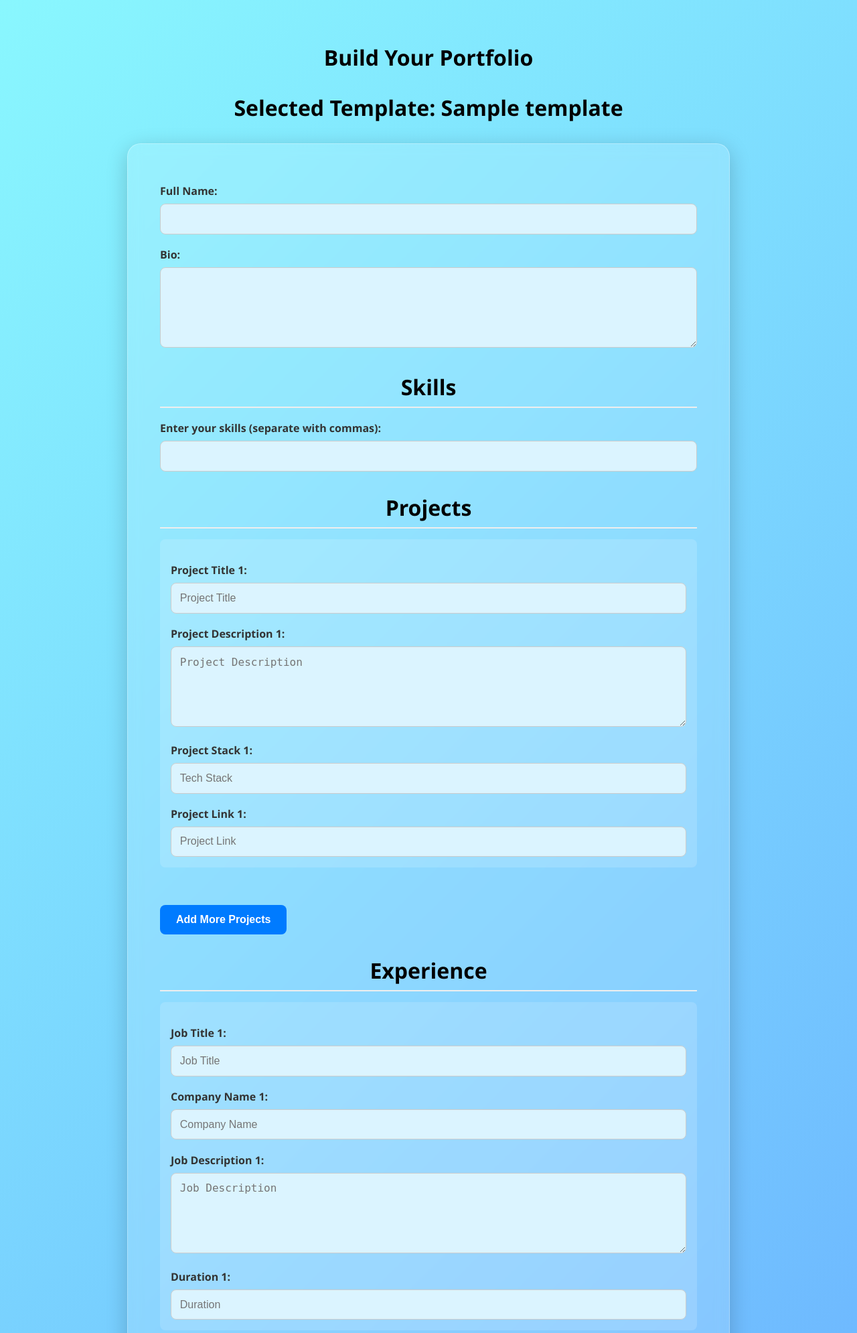
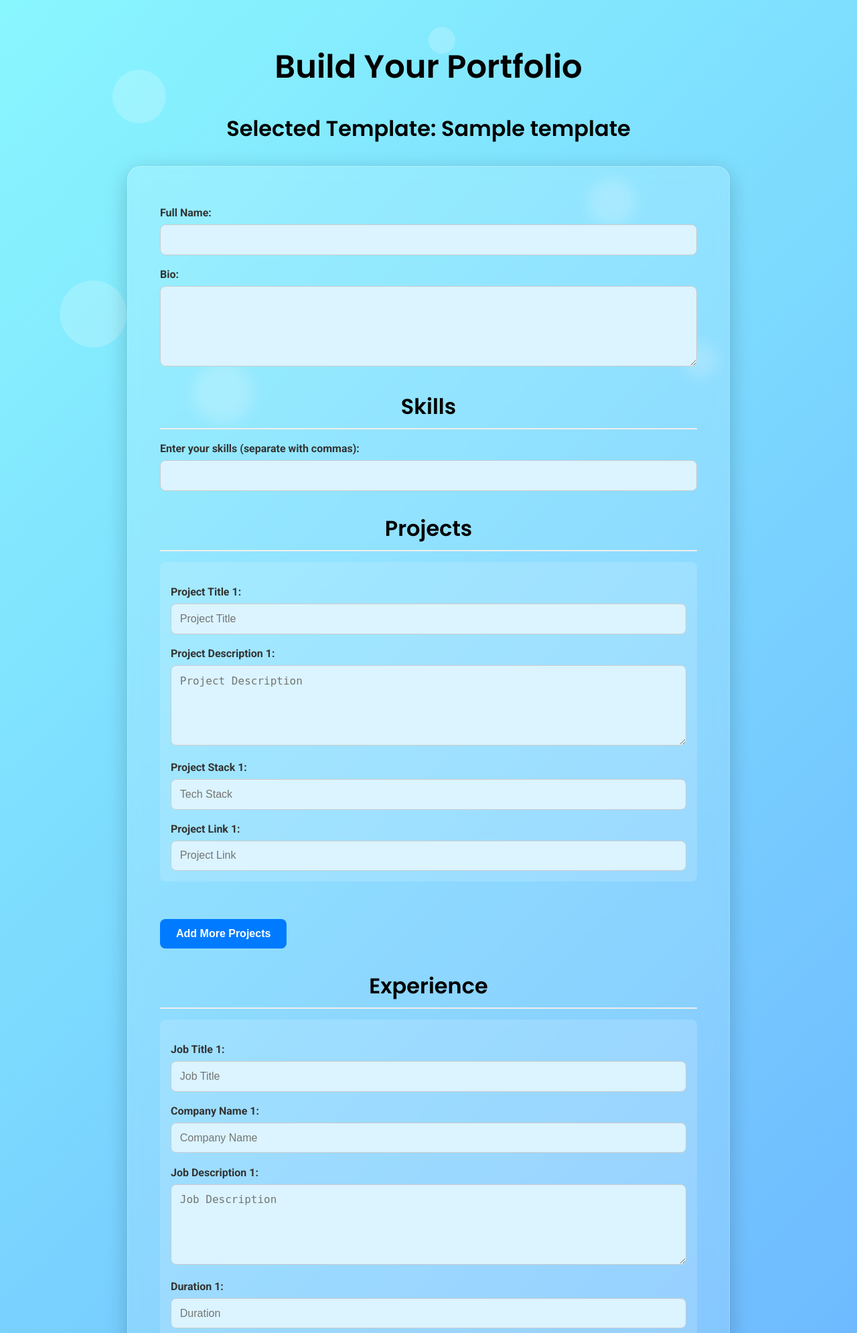
Before and after one commit to rinsham10/folium, a Django app: template builder/templates/form_page.html in a window 1280 px wide. Shown: the top 1990 px of the page at 67% size. Run offline with Django 5.2, Linux system fonts and the light colour scheme; the template is opened without the code that fills it: most values are stand-ins (such as "Sample title", 1, 10 or a date in 2020).

Commit message:
form css done

```diff
--- a/builder/static/css/formstyle.css
+++ b/builder/static/css/formstyle.css
@@ -1,32 +1,42 @@
+/* Import Google Fonts */
+@import url('https://fonts.googleapis.com/css2?family=Roboto:wght@400;500;700&family=Poppins:wght@600&display=swap');
+
 /* Basic Reset */
 * {
     margin: 0;
     padding: 0;
     box-sizing: border-box;
 }
+
 body {
-    font-family: 'Segoe UI', Tahoma, Geneva, Verdana, sans-serif;
+    font-family: 'Roboto', sans-serif; /* Changed to Roboto */
     background: linear-gradient(135deg, #89f7fe 0%, #66a6ff 100%);
     min-height: 100vh;
     padding: 4rem 1rem;
     color: #333;
     animation: fadeIn 1s ease-in;
-    display: block; /* ⛔️ Remove flex layout */
+    display: block;
+}
+h1{
+    margin-bottom: 2rem;
+    text-align: center;
+    font-family: 'Poppins', sans-serif; /* Changed to Poppins */
+    font-size: 3rem;
+    color: #000000;
 }
 
-
-h1 ,h2,h3{
+ h2, h3 {
     margin-bottom: 2rem;
     text-align: center;
+    font-family: 'Poppins', sans-serif; /* Changed to Poppins */
     font-size: 2rem;
     color: #000000;
 }
 
-
 form {
     width: 100%;
     max-width: 900px;
-    margin: 0 auto; /* ✅ Center horizontally */
+    margin: 0 auto;
     background: rgba(255, 255, 255, 0.15);
     backdrop-filter: blur(10px);
     border-radius: 20px;
@@ -94,14 +104,6 @@ button[type="submit"]:hover {
     background-color: #0056b3;
 }
 
-button[type="button"] {
-    background-color: #007bff;
-}
-
-button[type="button"]:hover {
-    background-color: #0056b3;
-}
-
 /* Section titles */
 h3 {
     margin-top: 2rem;
@@ -116,3 +118,87 @@ h3 {
         padding: 1.5rem 2rem;
     }
 }
+
+/* Floating background elements */
+.background-floaters {
+    position: fixed;
+    top: 0;
+    left: 0;
+    width: 100%;
+    height: 100%;
+    overflow: hidden;
+    z-index: -1;
+}
+
+.floater {
+    position: absolute;
+    width: 60px;
+    height: 60px;
+    background: rgba(255, 255, 255, 0.2);
+    border-radius: 50%;
+    animation: floatAround 20s linear infinite;
+    top: 50%;
+    left: 50%;
+    transform: translate(-50%, -50%);
+}
+
+.floater:nth-child(1) {
+    width: 80px;
+    height: 80px;
+    animation-duration: 25s;
+    top: 20%;
+    left: 15%;
+}
+
+.floater:nth-child(2) {
+    width: 50px;
+    height: 50px;
+    animation-duration: 18s;
+    top: 70%;
+    left: 80%;
+}
+
+.floater:nth-child(3) {
+    width: 70px;
+    height: 70px;
+    animation-duration: 22s;
+    top: 40%;
+    left: 70%;
+}
+
+.floater:nth-child(4) {
+    width: 90px;
+    height: 90px;
+    animation-duration: 30s;
+    top: 75%;
+    left: 25%;
+}
+
+.floater:nth-child(5) {
+    width: 40px;
+    height: 40px;
+    animation-duration: 20s;
+    top: 10%;
+    left: 50%;
+}
+
+.floater:nth-child(6) {
+    width: 100px;
+    height: 100px;
+    animation-duration: 35s;
+    top: 60%;
+    left: 10%;
+}
+
+/* Floating animation */
+@keyframes floatAround {
+    0% {
+        transform: translate(-50%, -50%) translate(0, 0) rotate(0deg);
+    }
+    50% {
+        transform: translate(-50%, -50%) translate(30px, -30px) rotate(180deg);
+    }
+    100% {
+        transform: translate(-50%, -50%) translate(0, 0) rotate(360deg);
+    }
+}
--- a/builder/templates/form_page.html
+++ b/builder/templates/form_page.html
@@ -57,6 +57,14 @@
   </script>
 </head>
 <body>
+  <div class="background-floaters">
+    <div class="floater"></div>
+    <div class="floater"></div>
+    <div class="floater"></div>
+    <div class="floater"></div>
+    <div class="floater"></div>
+    <div class="floater"></div>
+  </div>
 
   <h1>Build Your Portfolio</h1>
   <h2>Selected Template: {{ template }}</h2>
```
Also changed, not shown: db.sqlite3.
